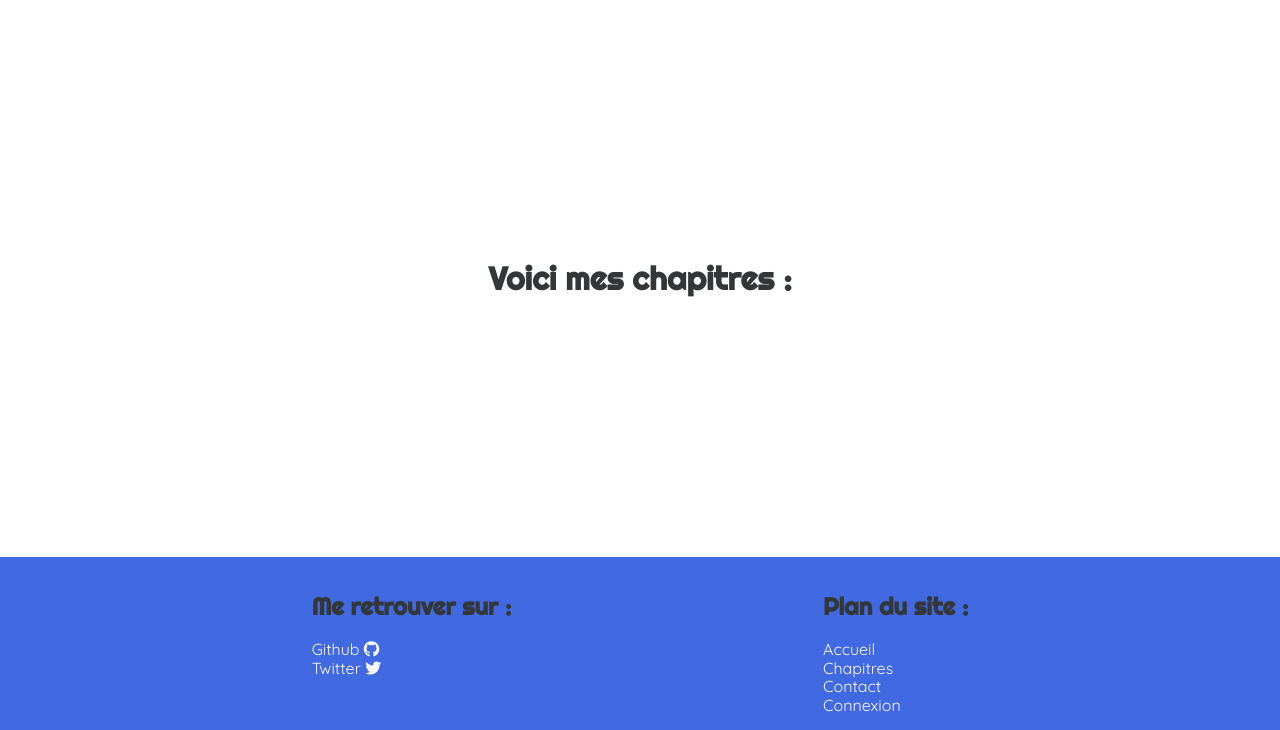
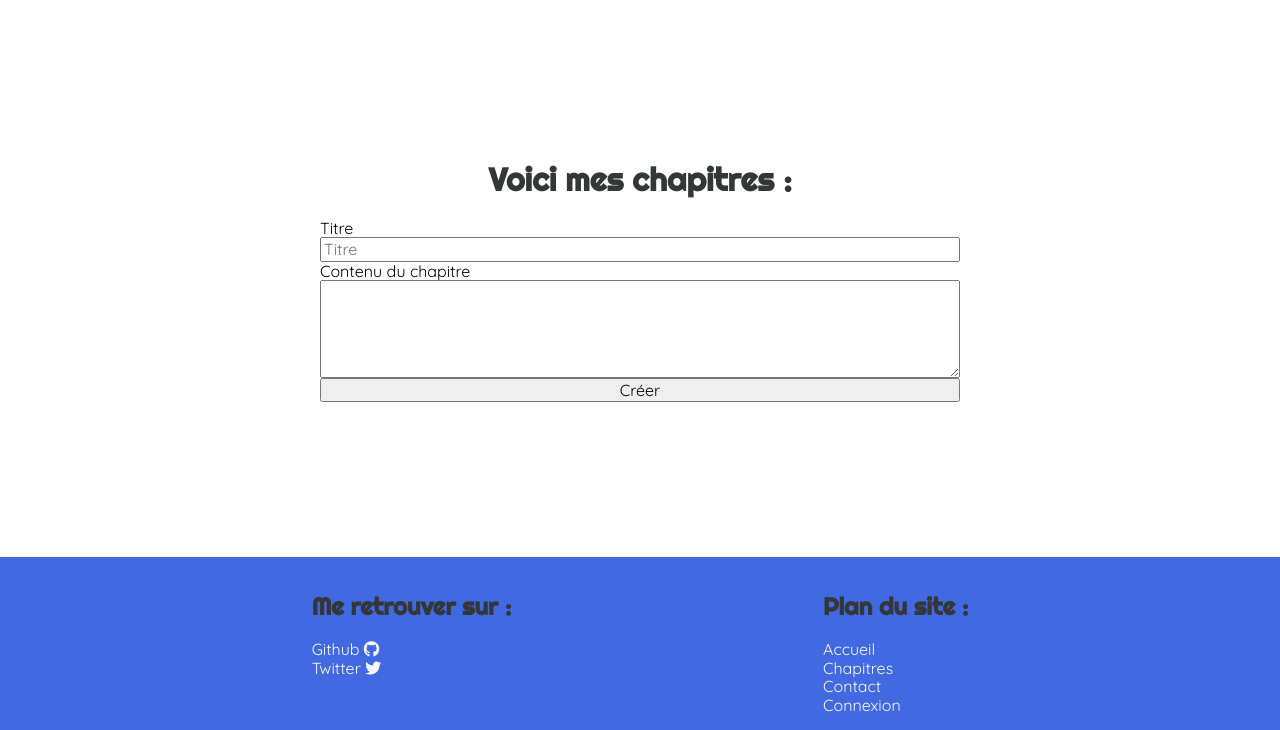
Before and after one commit to Matthias-Geslin/Project_4_Blog, a PHP site: template src/View/post.twig in a window 1280 px wide. Shown: the part 70-800 px from the top of the page. Run offline with PHP 8.4, Linux system fonts and the light colour scheme; the template is opened without the code that fills it, so the values that code supplies are empty; some libraries are stand-ins or nearby versions.

Commit message:
post.twig update - form added for post creation

```diff
--- a/src/View/post.twig
+++ b/src/View/post.twig
@@ -9,9 +9,19 @@
 {% block content %}
     <h1>Voici mes chapitres :</h1>
     <ul>
+        <li>
+            <form method="post" action="index.php?access=post">
+                <label for="title">Titre</label>
+                <input id="title" type="text" name="title" placeholder="Titre">
+
+                <label for="content">Contenu du chapitre</label>
+                <textarea name="content" id="content" cols="30" rows="5"></textarea>
+                <button type="submit" formaction="">Créer</button>
+            </form>
+        </li>
         {% for post in posts %}
             <li>
-                {{ loop.index }} - {{ post.title }}
+                {{ post.id }} - {{ post.title }}
                 <br>
                 {{ post.content }}
             </li>
```
